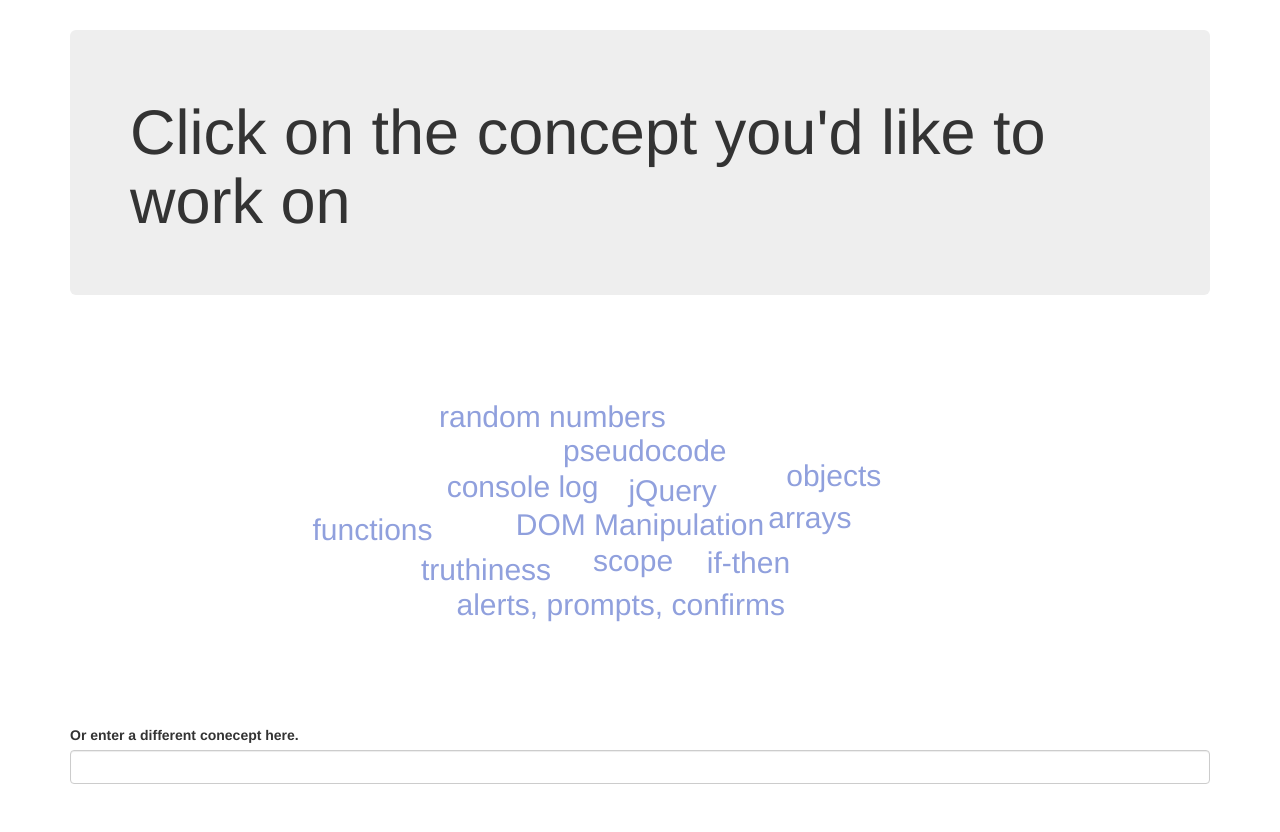
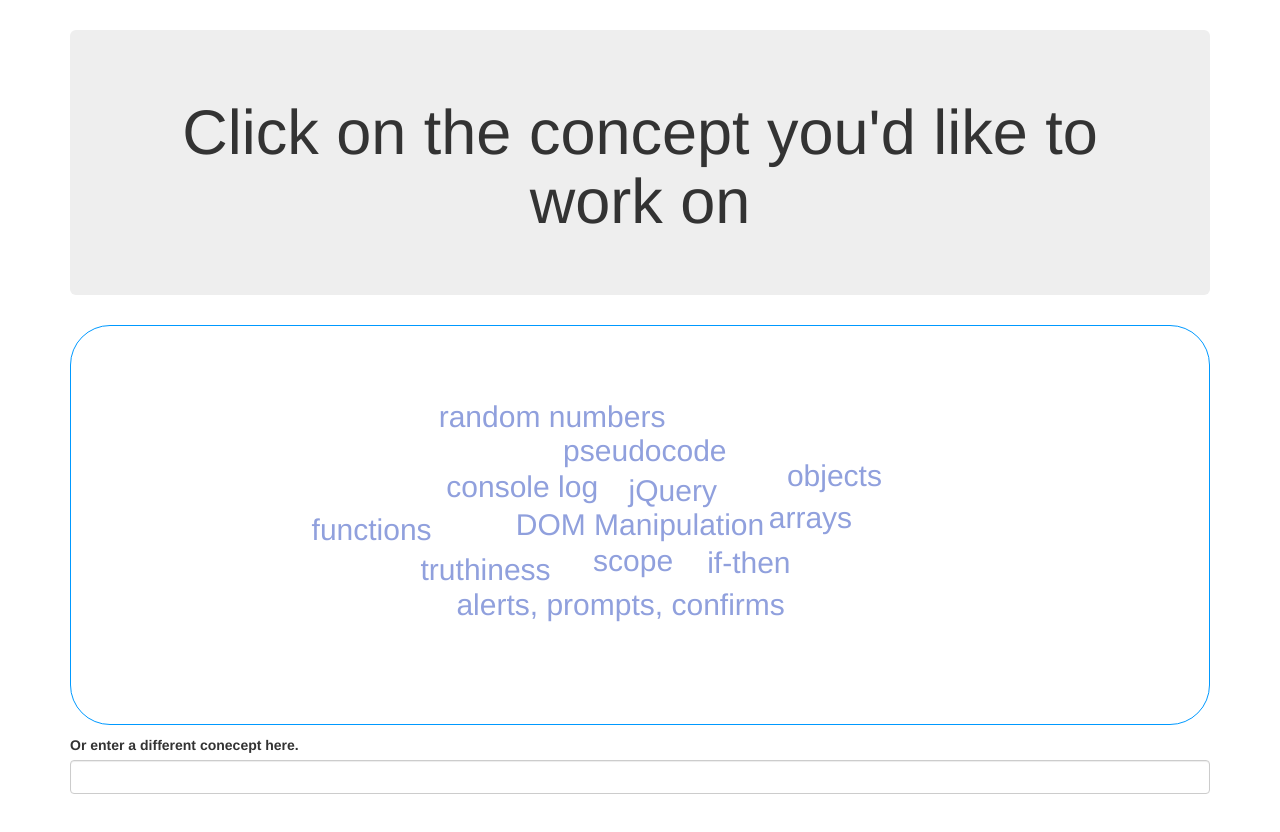
Before and after one commit to goodevilgenius/JSReview, a plain HTML site: page index.html in a window 1280 px wide. Drawn offline with nearby package versions, Linux system fonts and the light colour scheme; no server answers.

Commit message:
💄 A little prettier

```diff
--- a/index.html
+++ b/index.html
@@ -7,8 +7,11 @@
     <link rel="stylesheet" href="bower_components/jqcloud2/dist/jqcloud.min.css">
 
     <style type="text/css">
-      #words {width:100%; min-height: 40rem;}
       body {padding: 3rem;}
+      h1 {text-align: center;}
+      #words {width:100%; min-height: 40rem;border:1px solid;border-radius:4rem;}
+      #words .a_word {cursor:pointer;}
+      section {margin-top:1rem;}
     </style>
   </head>
 
```
